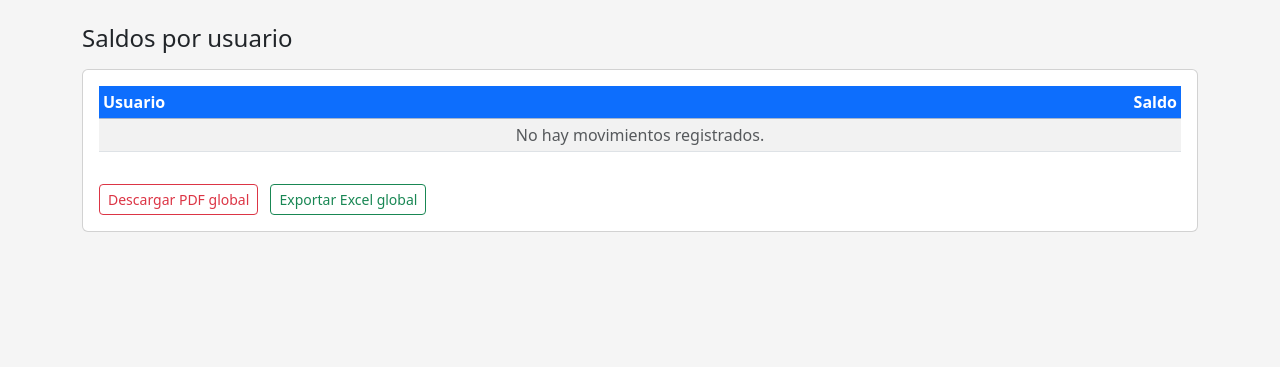
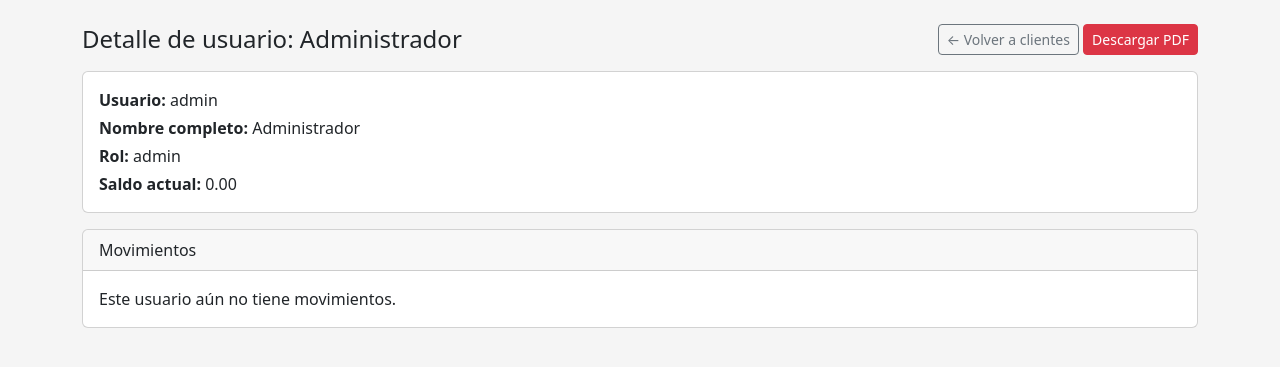
Before and after one commit to Jorleonzu86/creditos-app, a Flask app: page /usuario/1 in a window 1280 px wide. Shown: the part 56-423 px from the top of the page. Run offline with Flask 3, Linux system fonts and the light colour scheme; a user stored in the database is signed in.

Commit message:
Update usuario.html

```diff
--- a/templates/usuario.html
+++ b/templates/usuario.html
@@ -1,57 +1,65 @@
 {% extends "base.html" %}
 
-{% block title %}Saldos por Usuario - Crédito-App{% endblock %}
+{% block title %}Detalle de usuario · Créditos IBafuco{% endblock %}
 
 {% block content %}
-<h4 class="mb-3">Saldos por usuario</h4>
+<div class="d-flex justify-content-between align-items-center mb-3">
+    <h1 class="h4 mb-0">
+        Detalle de usuario: {{ usuario.full_name or usuario.username }}
+    </h1>
+    <div>
+        <a href="{{ url_for('clientes_list') }}" class="btn btn-outline-secondary btn-sm">
+            ← Volver a clientes
+        </a>
+        <a href="{{ url_for('usuario_pdf', usuario_id=usuario.id) }}"
+           class="btn btn-danger btn-sm">
+            Descargar PDF
+        </a>
+    </div>
+</div>
+
+<div class="card mb-3">
+    <div class="card-body">
+        <p class="mb-1"><strong>Usuario:</strong> {{ usuario.username }}</p>
+        {% if usuario.full_name %}
+        <p class="mb-1"><strong>Nombre completo:</strong> {{ usuario.full_name }}</p>
+        {% endif %}
+        <p class="mb-1"><strong>Rol:</strong> {{ usuario.role }}</p>
+        <p class="mb-0"><strong>Saldo actual:</strong> {{ "%.2f"|format(saldo) }}</p>
+    </div>
+</div>
 
 <div class="card">
+    <div class="card-header">
+        Movimientos
+    </div>
     <div class="card-body">
+        {% if movimientos %}
             <div class="table-responsive">
-            <table class="table table-sm table-striped align-middle">
-                <thead class="table-primary">
+                <table class="table table-striped align-middle mb-0">
+                    <thead>
                     <tr>
-                        <th>Usuario</th>
-                        <th class="text-end">Saldo</th>
+                        <th>Fecha</th>
+                        <th>Descripción</th>
+                        <th>Tipo</th>
+                        <th>Monto</th>
                     </tr>
                     </thead>
                     <tbody>
-                {% if saldos %}
-                    {% for s in saldos %}
+                    {% for m in movimientos %}
                         <tr>
-                            <td>{{ s.usuario }}</td>
-                            <td class="text-end">
-                                {% if (s.saldo or 0) >= 0 %}
-                                    <span class="text-success fw-semibold">
-                                        ₡ {{ "%.2f"|format(s.saldo or 0) }}
-                                    </span>
-                                {% else %}
-                                    <span class="text-danger fw-semibold">
-                                        ₡ {{ "%.2f"|format(s.saldo or 0) }}
-                                    </span>
-                                {% endif %}
-                            </td>
+                            <td>{{ m.fecha.strftime('%d/%m/%Y') }}</td>
+                            <td>{{ m.descripcion }}</td>
+                            <td>{{ m.tipo }}</td>
+                            <td>{{ "%.2f"|format(m.monto) }}</td>
                         </tr>
                     {% endfor %}
-                {% else %}
-                    <tr>
-                        <td colspan="2" class="text-center text-muted">
-                            No hay movimientos registrados.
-                        </td>
-                    </tr>
-                {% endif %}
                     </tbody>
                 </table>
             </div>
-
-        <div class="mt-3">
-            <a href="{{ url_for('reporte_pdf') }}" class="btn btn-sm btn-outline-danger me-2">
-                Descargar PDF global
-            </a>
-            <a href="{{ url_for('reporte_excel') }}" class="btn btn-sm btn-outline-success">
-                Exportar Excel global
-            </a>
-        </div>
+        {% else %}
+            <p class="mb-0">Este usuario aún no tiene movimientos.</p>
+        {% endif %}
     </div>
 </div>
 {% endblock %}
```
Lines whose indentation alone changed are shown as unchanged.
